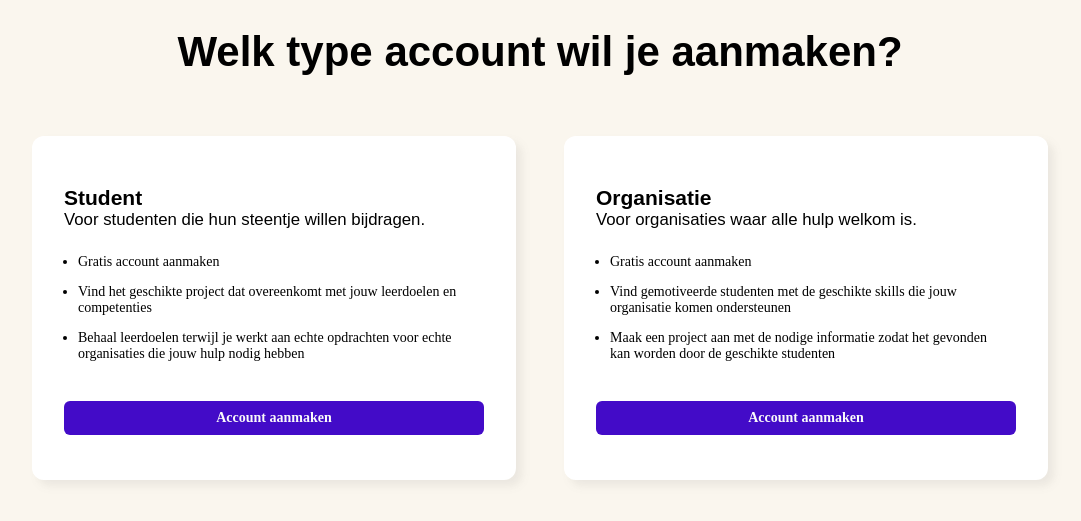
After one commit to ellendeveth/SLAM, a PHP site: page /register/register-user.php in a window 1280 px wide. The commit adds this page. Shown: the top 521 px of the page, without its empty margins (100-1181 px from the left). Run offline with PHP 8.4, Linux system fonts and the light colour scheme; some web fonts are replaced.

Commit message:
feat: make frontend to choose an account

```diff
--- /dev/null
+++ b/register/register-user.php
@@ -0,0 +1,57 @@
+<!DOCTYPE html>
+<html lang="en">
+<head>
+    <meta charset="UTF-8">
+    <meta http-equiv="X-UA-Compatible" content="IE=edge">
+    <meta name="viewport" content="width=device-width, initial-scale=1.0">
+    <title>Document</title>
+    <link rel="stylesheet" href="https://use.typekit.net/hbs6zbg.css">
+    <link rel="stylesheet" href="../style/style.css">
+</head>
+<body class="body--startpage">
+    <h1 class="header-one">Welk type account wil je aanmaken?</h1>
+
+    <div class="container">
+        <div class= "container__block">
+            <div class="block__text">
+                <h2 class="header-two">Student</h2>
+                <p class="subtitle-big">Voor studenten die hun steentje willen bijdragen.</p>
+                <span class="text__list">
+                    <ul class="list">
+                        <li class="list__item">Gratis account aanmaken</li>
+                        <li class="list__item">Vind het geschikte project dat overeenkomt met jouw leerdoelen en competenties</li>
+                        <li class="list__item">Behaal leerdoelen terwijl je werkt aan echte opdrachten voor echte organisaties die jouw hulp nodig hebben</li>
+                    </ul>
+                </span>
+            </div>
+
+            <div class="btn__block">
+                <a class="btn btn-register" href="">
+                    <span class="btn__text">Account aanmaken</span>
+                </a>
+            </div>
+
+        </div>
+
+        <div class="container__block">
+            <div class="block__text">
+                    <h2 class="header-two">Organisatie</h2>
+                    <h3 class="subtitle-big">Voor organisaties waar alle hulp welkom is.</h3>
+                    <span class="text__list">
+                    <ul class="list">
+                        <li class="list__item">Gratis account aanmaken</li>
+                        <li class="list__item">Vind gemotiveerde studenten met de geschikte skills die jouw organisatie komen ondersteunen</li>
+                        <li class="list__item">Maak een project aan met de nodige informatie zodat het gevonden kan worden door de geschikte studenten</li>
+                    </ul>
+                </span>
+                </div>
+
+                <div class="btn__block">
+                    <a class="btn btn-register" href="">
+                        <span class="btn__text">Account aanmaken</span>
+                    </a>
+                </div>
+        </div>
+    </div>
+</body>
+</html>
--- a/style/style.css
+++ b/style/style.css
@@ -1,17 +1,60 @@
 @font-face {
     font-family: "Gilroy";
-    src: url('../fonts/Gilroy-Regular.otf');
+    src: url('../fonts/Gilroy-Regular.ttf');
+    font-weight: normal;
 }
+@font-face {
+    font-family: "Gilroy";
+    src: url('../fonts/Gilroy-Bold.ttf');
+    font-weight: bold;
+}
+@font-face {
+    font-family: "Gilroy";
+    src: url('../fonts/Gilroy-Light.ttf');
+    font-weight: lighter;
+}
+@font-face {
+    font-family: "Gilroy";
+    src: url('../fonts/Gilroy-Medium.ttf');
+    font-weight: medium;
+}
+
+/*
+    overall styles
+*/
 
 * {
     font-family: "Gilroy";
     font-size: 14px;
 }
+.header-one {
+    font-size: 3em;
+    font-weight: bold;
+    font-family: gopher, sans-serif;
+    text-align: center;
+}
 
-.body--login {
+.header-two {
+    font-size: 1.5em;
+    font-weight: bold;
+    font-family: "Gilroy", sans-serif;
+}
+
+.subtitle-big {
+    font-size: 1.2em;
+    font-weight: lighter;
+    font-family: "Gilroy", sans-serif;
+    margin-top: -1em;
+}
+
+.body--startpage {
     background-color: #FAF6EE;
     height: 100%;
 }
+
+/*
+    form/login styles
+*/
 
 .form {
     background-color: #FAF6EE;
@@ -75,3 +118,56 @@
     width: 320px;
     height: 40px;
 }
+
+/*
+    signup styles
+*/
+
+.container__block {
+    background-color: white;
+    padding: 32px;
+    margin: 32px 24px;
+    border: none;
+    border-radius: 12px;
+    filter: drop-shadow(6px 6px 4px #4b4b4b15);
+}
+
+.list {
+    padding: 0 1em;
+    margin-bottom: 32px;
+}
+
+.list__item {
+    padding: 0.5em 0;
+}
+
+.btn-register {
+    display: flex;
+    width: 80vw;
+    height: 34px;
+    text-align: center;
+    align-items: center;
+    justify-content: center;
+}
+.btn__block {
+    display: flex;
+    justify-content: center;
+}
+
+
+/*
+    media queries
+*/
+
+@media (min-width: 1020px){
+    .container {
+        display: flex;
+        flex-direction: row;
+        justify-content: center;
+    }
+
+    .container__block {
+        height: 280px;
+        width: 420px;
+    }
+}
```
